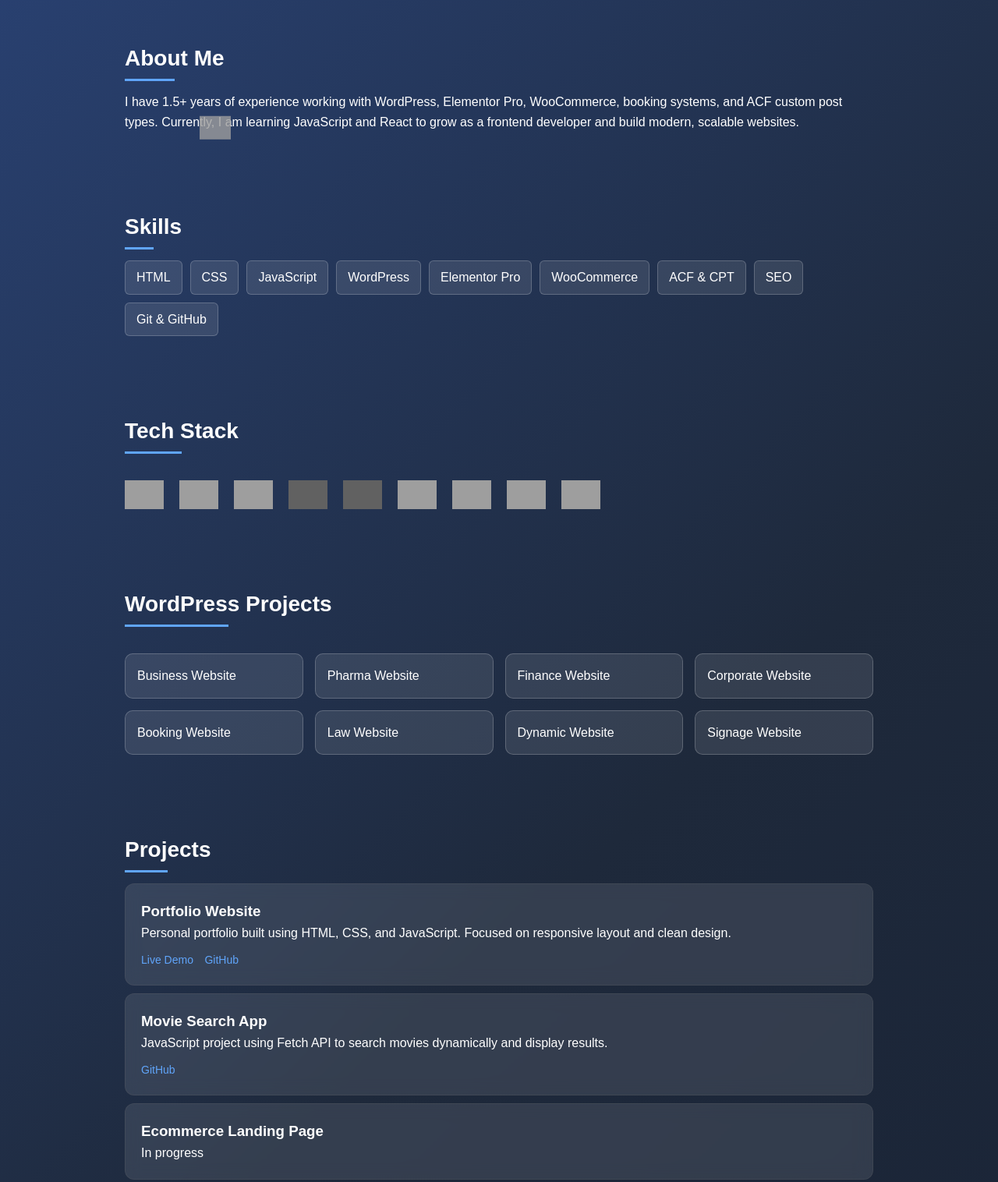
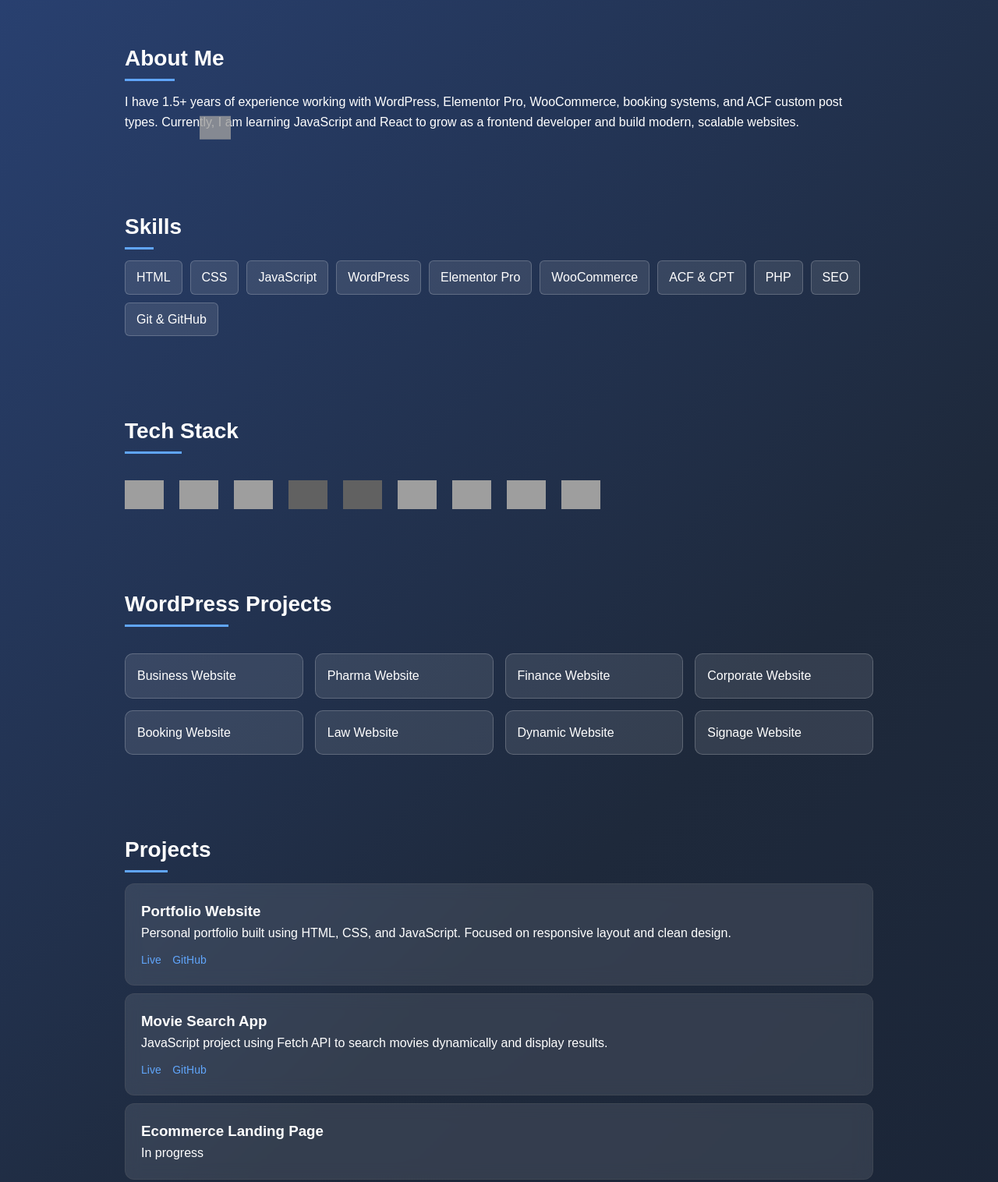
Before and after one commit to nitin1122ph-cell/portfolio-html, a plain HTML site: page index.html in a window 1280 px wide. Shown: the part 405-1921 px from the top of the page at 78% size. Drawn offline with Linux system fonts and the light colour scheme; grey boxes are pictures that could not be loaded.

Commit message:
updated link

```diff
--- a/index.html
+++ b/index.html
@@ -69,6 +69,7 @@
       <span>Elementor Pro</span>
       <span>WooCommerce</span>
       <span>ACF & CPT</span>
+      <span>PHP</span>
       <span>SEO</span>
       <span>Git & GitHub</span>
     </div>
@@ -119,7 +120,7 @@
         Personal portfolio built using HTML, CSS, and JavaScript.
         Focused on responsive layout and clean design.
       </p>
-      <a href="https://nitin-frontend-portfolio.netlify.app/" target="_blank">Live Demo</a>
+      <a href="https://nitin-frontend-portfolio.netlify.app/" target="_blank">Live</a>
       <a href="https://github.com/nitin1122ph-cell/portfolio-html" target="_blank">GitHub</a>
     </div>
 
@@ -129,6 +130,7 @@
         JavaScript project using Fetch API to search movies dynamically
         and display results.
       </p>
+      <a href="https://movie-search-project3.netlify.app/" target="_blank">Live</a>
       <a href="https://github.com/nitin1122ph-cell/movie-search-app" target="_blank">GitHub</a>
     </div>
 
```
